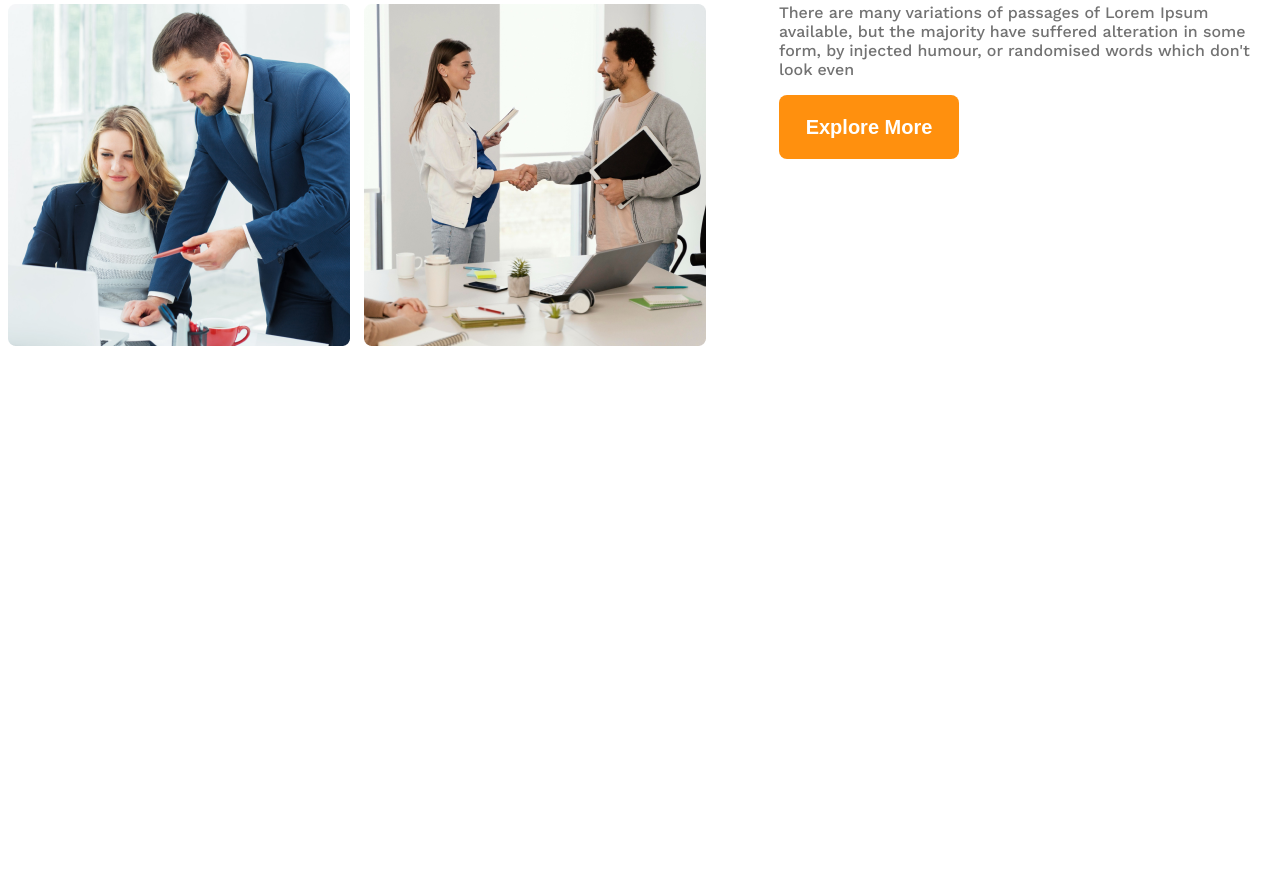
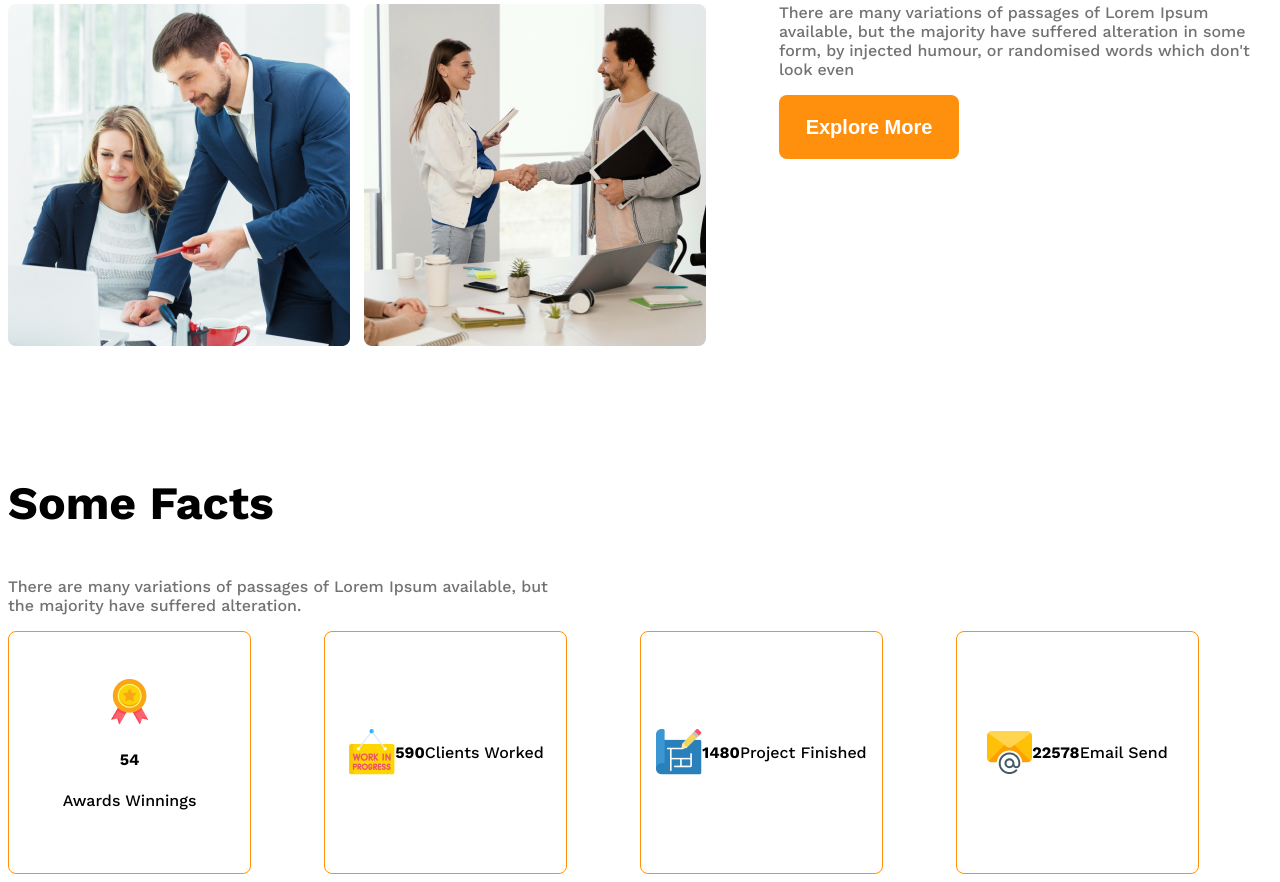
Before and after one commit to itrazib/g3-architect-website, a plain HTML site: page index.html in a window 1280 px wide. Shown: the part 1661-2543 px from the top of the page. Before the commit the page ends 2015 px from the top, so only its background shows below. Drawn offline with nearby package versions, Linux system fonts and the light colour scheme.

Commit message:
added some facts

```diff
--- a/index.html
+++ b/index.html
@@ -9,7 +9,7 @@
 <body class="work-sans-font">
     <header>
        <nav class="nav-bar display-flex primary-width">
-           <h3 class="nav-title text-dark-light">G3 Architect</h3>
+           <h3 class="nav-title title text-dark-light">G3 Architect</h3>
            <ul class="nav-links display-flex ">
             <li class="nav-item "><a href="" class="nav-link text-gray">Home</a></li>
             <li class="nav-item "><a href="" class="nav-link text-gray">About</a></li>
@@ -35,9 +35,38 @@
                 <img src="images/team4.png" alt="">
             </div>
             <div class="our-feature-title">
-                <h3 class="feature-title"><span class="quick-list text-dark-gray">Quick list</span> <span>of Our </span> <span style="color:#FF900E">Features</span><h3>
+                <h3 class="feature-title title"><span class="quick-list text-dark-gray">Quick list</span> <span>of Our </span> <span style="color:#FF900E">Features</span><h3>
                     <p class="feature-description primary-description text-dark-gray">There are many variations of passages of Lorem Ipsum available, but the majority have suffered alteration in some form, by injected humour, or randomised words which don't look even</p>
                     <button class="btn-primary">Explore More</button>
+            </div>
+        </section>
+        <section class="some-facts">
+            <h3 class="fact-title title">Some Facts</h3>
+            <p class="fact-description primary-description text-dark-gray">There are many variations of passages of Lorem Ipsum available, but the majority have suffered alteration.</p>
+            <div class="fact-card-container">
+                <div class="facr-card">
+                   <div class="fact-item">
+                     <img src="images/icons/ribon.png" alt="">
+                     <h4 class="fact-number">54</h4>
+                    <p class="fact-description">Awards Winnings</p>
+
+                   </div>
+                </div>
+                <div class="facr-card">
+                    <img src="images/icons/customers.png" alt="">
+                    <h4 class="fact-number">590</h4>
+                    <p class="fact-description">Clients Worked</p>
+                </div>
+                <div class="facr-card">
+                    <img src="images/icons/projects.png" alt="">
+                    <h4 class="fact-number">1480</h4>
+                    <p class="fact-description">Project Finished</p>
+                </div>
+                <div class="facr-card">
+                    <img src="images/icons/email.png" alt="">
+                    <h4 class="fact-number">22578</h4>
+                    <p class="fact-description">Email Send</p>
+                </div>
             </div>
         </section>
     </main>
--- a/styles/architect.css
+++ b/styles/architect.css
@@ -30,6 +30,10 @@
     border-radius: 8px;
     border: none;
 }
+.title{
+    font-size: 2.9rem;
+    font-weight: bold;
+}
 /* dark - o2 */
 .text-gray{
     color: #424242;
@@ -58,10 +62,10 @@ header{
     text-decoration: none;
     margin-right: 20px;
 }
-.nav-title{
+/* .nav-title{
     font-size: 2.9rem;
     font-weight: 700;
-}
+} */
 .brand-content{
  max-width: 850px;
  margin: 0px auto;
@@ -95,11 +99,31 @@ main>section{
     max-width: 530px;
 }
 .feature-title{
-    font-size: 2.9rem;
     margin-bottom: 32px;
 }
 .quick-list{
     font-weight: 500;
+}
+/* some facts */
+.fact-description{
+    max-width: 540px;
+}
+.facr-card{
+    border: 1px solid #FF900E;
+    border-radius: 8px;
+    width: 241px;
+    height: 241px;
+    display: flex;
+    justify-content: center;
+    align-items: center;
+    text-align: center;
+}
+.fact-card-container{
+    display: grid;
+    grid-template-columns: repeat(4,1fr);
+}
+.fact-item{
+
 }
 /* responsive design */
 @media screen and (max-width:576px) {
```
